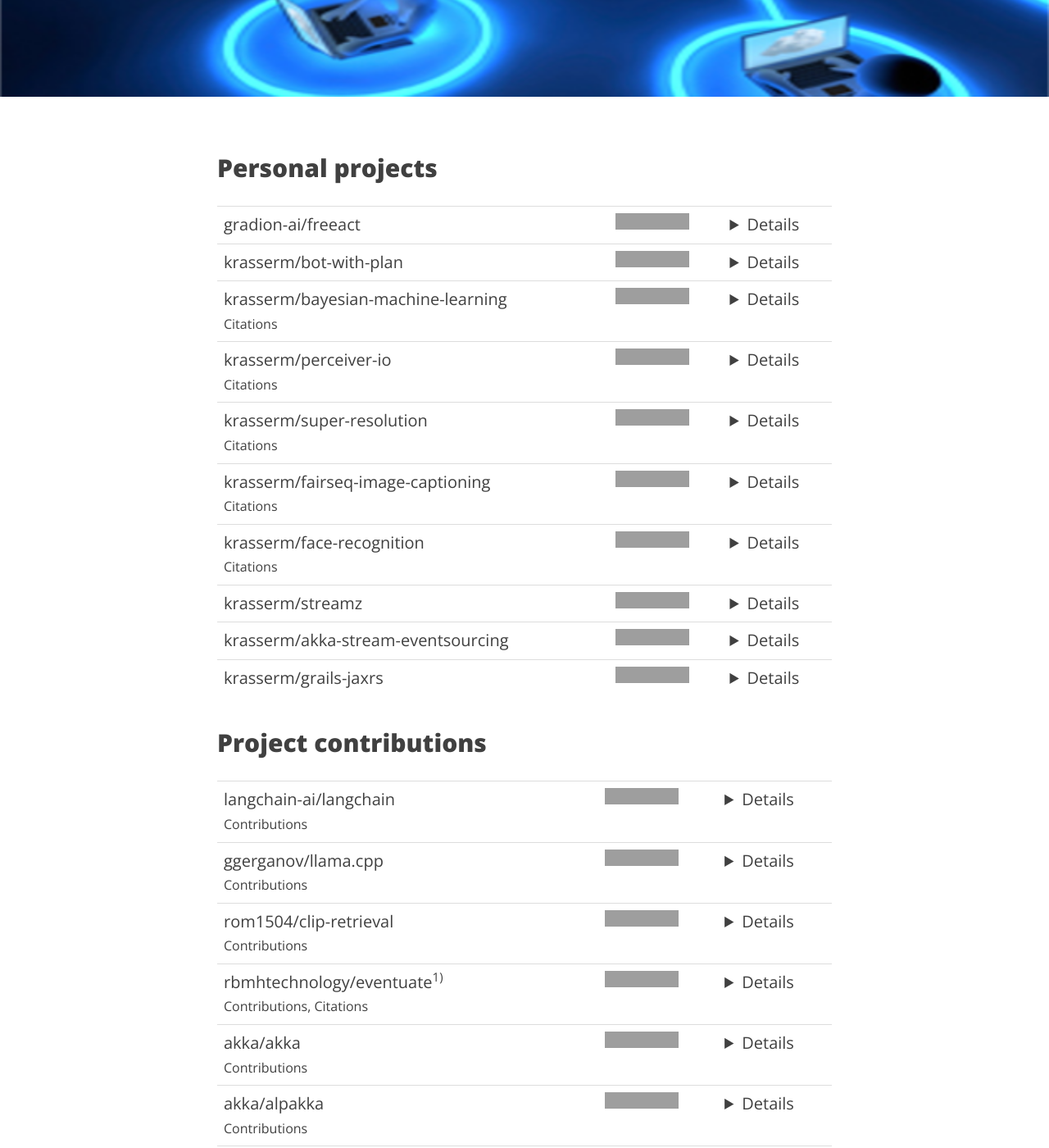
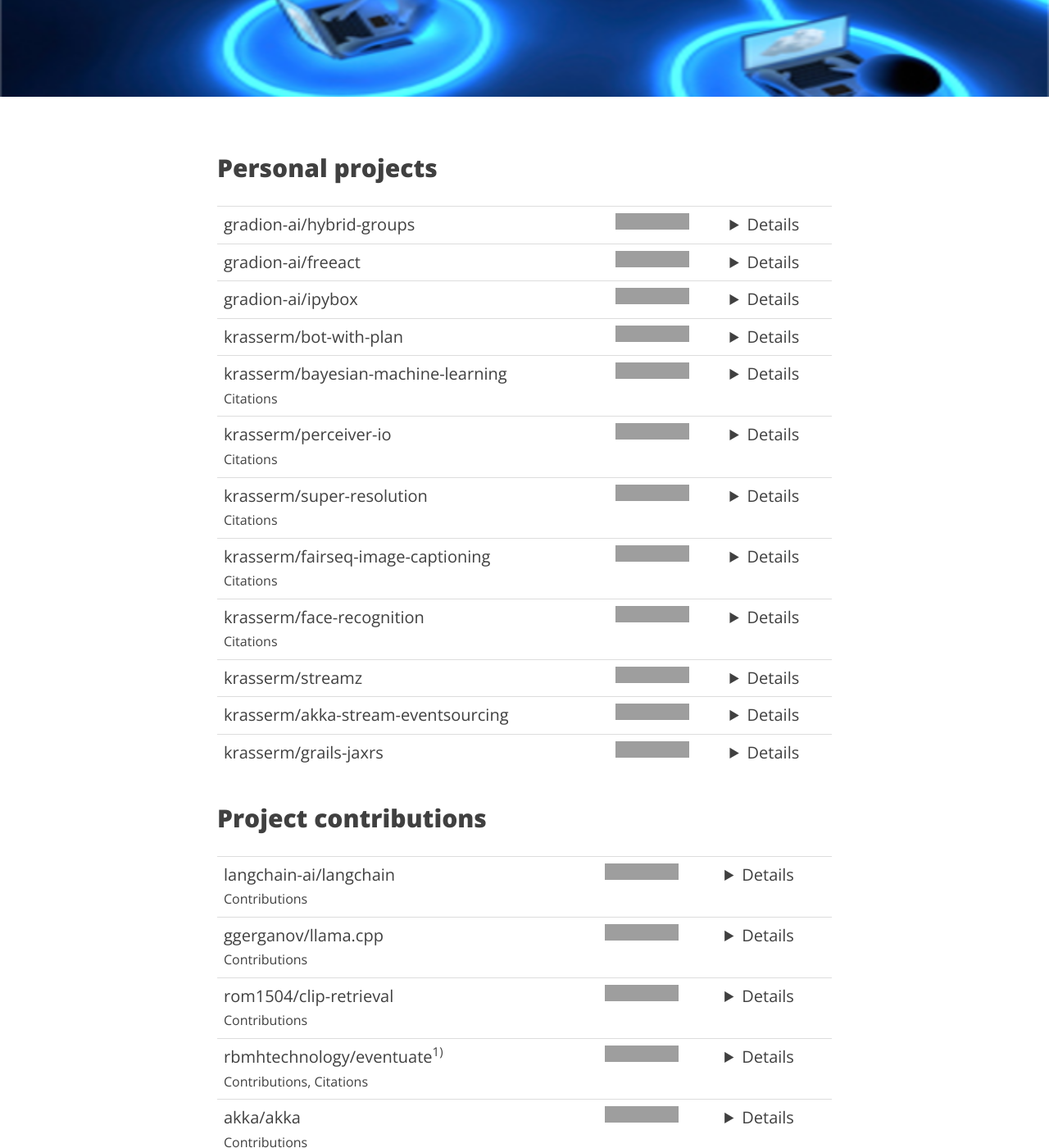
Before and after one commit to krasserm/krasserm.github.io, a Jekyll site: the page built from open-source.md, in a window 1280 px wide and 1400 px high, scrolled down 368 px. Shown: the whole window at 82% size. Built offline with Jekyll 4.4.1, drawn with Linux system fonts in a browser that asks for light colours; grey boxes are pictures that could not be loaded.

Commit message:
Update gradion.ai open source projects

```diff
--- a/open-source.md
+++ b/open-source.md
@@ -8,7 +8,9 @@ header-img: "img/distributed.png"
 ## Personal projects
 <p></p>
 <table>
-<tr><td><a style="text-decoration: none;" href="https://github.com/gradion-ai/freeact">gradion-ai/freeact</a></td><td><img alt="GitHub stars" src="https://img.shields.io/github/stars/gradion-ai/freeact"></td><td><details>An AI agent library that uses Python as the common language to define executable actions and tool interfaces. A unified code-based approach enables <code>freeact</code> agents to reuse code actions from earlier steps as tools or <i>skills</i> in later steps, and composing more complex actions from simpler ones.</details></td></tr>
+<tr><td><a style="text-decoration: none;" href="https://github.com/gradion-ai/hybrid-groups">gradion-ai/hybrid-groups</a></td><td><img alt="GitHub stars" src="https://img.shields.io/github/stars/gradion-ai/hybrid-groups"></td><td><details>Hybrid Groups is a multi-user, multi-agent collaboration platform that enables users to interact with both agents and other users in group chats on Slack and GitHub. Agents act and respond according to each user's identity, preferences and privileges, enabling secure access to a user's private resources while collaborating in a team.</details></td></tr>
+<tr><td><a style="text-decoration: none;" href="https://github.com/gradion-ai/freeact">gradion-ai/freeact</a></td><td><img alt="GitHub stars" src="https://img.shields.io/github/stars/gradion-ai/freeact"></td><td><details><code>freeact</code> is a lightweight AI agent library using Python as the common language to define executable actions and tool interfaces. This is in contrast to traditional approaches where actions and tools are described with JSON. A unified code-based approach enables <code>freeact</code> agents to reuse actions from earlier steps as tools or <i>skills</i> in later steps. This design allows agents to build on their previous work and compose more complex actions from simpler ones.</details></td></tr>
+<tr><td><a style="text-decoration: none;" href="https://github.com/gradion-ai/ipybox">gradion-ai/ipybox</a></td><td><img alt="GitHub stars" src="https://img.shields.io/github/stars/gradion-ai/ipybox"></td><td><details><code>ipybox</code> is a lightweight and secure Python code execution sandbox based on <a href="https://ipython.org/">IPython</a> and <a href="https://www.docker.com/">Docker</a>. Designed for AI agents that interact with their environment through code execution, like <a href="https://github.com/gradion-ai/freeact/"><code>freeact</code></a> agents, it is also well-suited for many other secure code execution use cases.</details></td></tr>
 <tr><td><a style="text-decoration: none;" href="https://github.com/krasserm/bot-with-plan">krasserm/bot-with-plan</a></td><td><img alt="GitHub stars" src="https://img.shields.io/github/stars/krasserm/bot-with-plan"></td><td><details>The bot-with-plan project is experimental work on <a href="/2024/03/06/modular-agent/">separating planning from function calling in ReAct-style LLM agents</a>, allowing for better utilization of smaller LLMs and easier generation of synthetic datasets for <a href="/2024/05/31/planner-fine-tuning/">planner fine-tuning</a>. It provides <a href="https://huggingface.co/collections/krasserm/gba-662b9e8e50ca10a54ce66e30">7B LLMs fine-tuned on synthetic agent trajectories</a> that reach GPT-4 level planning performance. The implementation makes heavy use of <a href="/2023/12/18/llm-json-mode/">schema-guided generation</a> for reliable communication between agent modules.</details></td></tr>
 <tr><td><a style="text-decoration: none;" href="https://github.com/krasserm/bayesian-machine-learning">krasserm/bayesian-machine-learning</a><br><span style="font-size: 16px;"><a style="text-decoration: none;" href="https://scholar.google.com/scholar?q=%22krasserm%2Fbayesian-machine-learning%22+OR+%22krasserm.github.io%2F2018%2F03%2F21%2Fbayesian-optimization%22+OR+%22krasserm.github.io%2F2019%2F03%2F14%2Fbayesian-neural-networks%22+OR+%22krasserm.github.io%2F2020%2F11%2F04%2Fgaussian-processes%22">Citations</a></span></td><td><img alt="GitHub stars" src="https://img.shields.io/github/stars/krasserm/bayesian-machine-learning"></td><td><details>A collection of notebooks about Bayesian methods for machine learning, like <a href="/2019/02/23/bayesian-linear-regression/">Bayesian regression</a>, <a href="/2018/03/19/gaussian-processes/">Gaussian processes</a>, <a href="/2018/03/21/bayesian-optimization/">Bayesian optimization</a>, <a href="/2019/03/14/bayesian-neural-networks/">variational inference in Bayesian neural networks</a>, ..., etc. Each notebook covers a single topic and combines an introduction, mathematical basics and a simple implementation.</details></td></tr>
 <tr><td><a style="text-decoration: none;" href="https://github.com/krasserm/perceiver-io">krasserm/perceiver-io</a><br><span style="font-size: 16px;"><a style="text-decoration: none;" href="https://scholar.google.com/scholar?q=%22https%3A%2F%2Fgithub.com%2Fkrasserm%2Fperceiver-io%22">Citations</a></span></td><td><img alt="GitHub stars" src="https://img.shields.io/github/stars/krasserm/perceiver-io"></td><td><details>The perceiver-io library is a modular implementation of <a href="https://arxiv.org/abs/2103.03206">Perceiver</a>, <a href="https://arxiv.org/abs/2107.14795">Perceiver IO</a>, and <a href="https://arxiv.org/abs/2202.07765">Perceiver AR</a> in PyTorch, with a PyTorch Lightning integration for distributed training and a Hugging Face integration for inference. The project provides both ported <a href="https://github.com/krasserm/perceiver-io/blob/main/docs/pretrained-models.md#official-models">official models</a> and <a href="https://github.com/krasserm/perceiver-io/blob/main/docs/pretrained-models.md#training-checkpoints">custom models</a> used in <a href="https://github.com/krasserm/perceiver-io/blob/main/docs/training-examples.md">training examples</a>.</details></td></tr>
```
